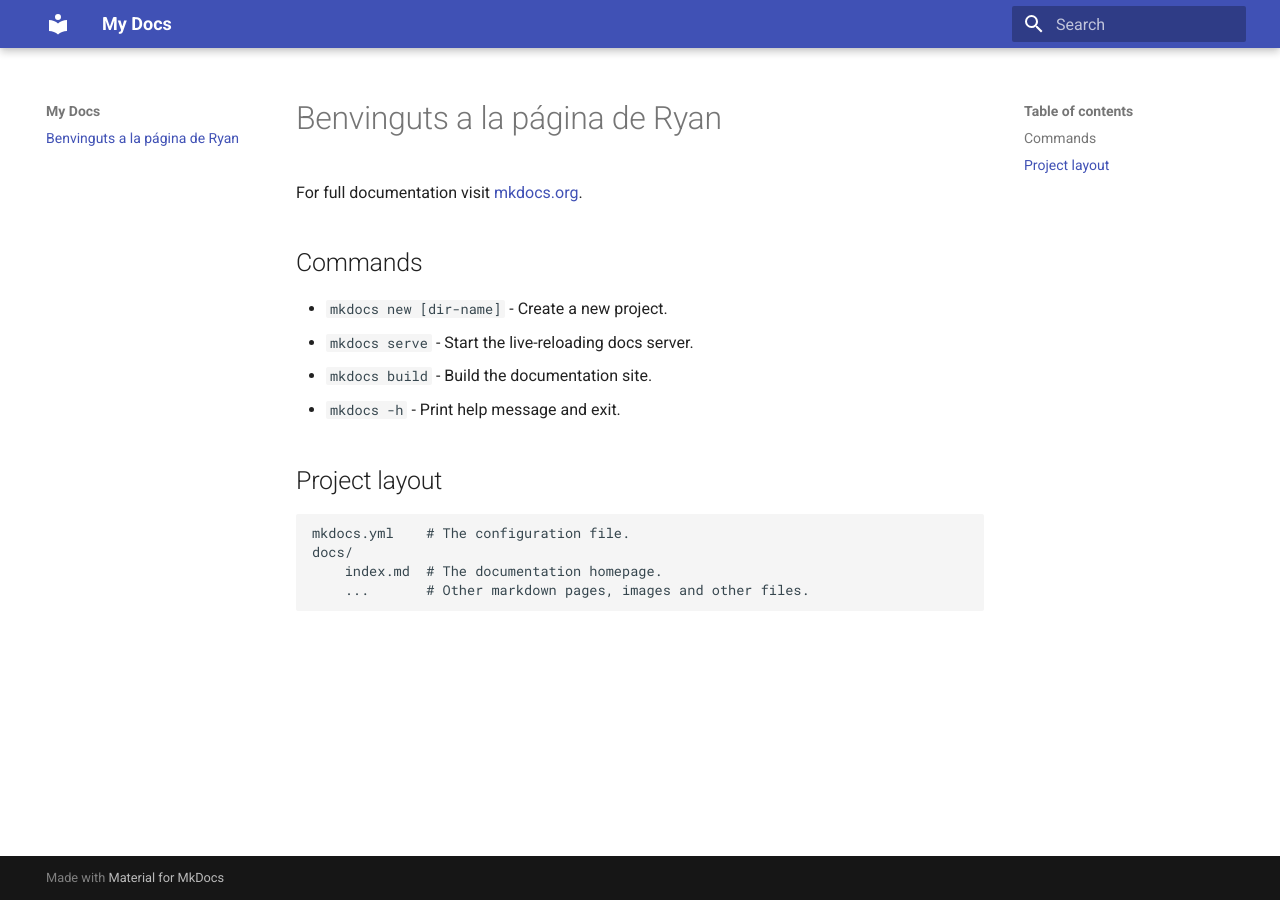
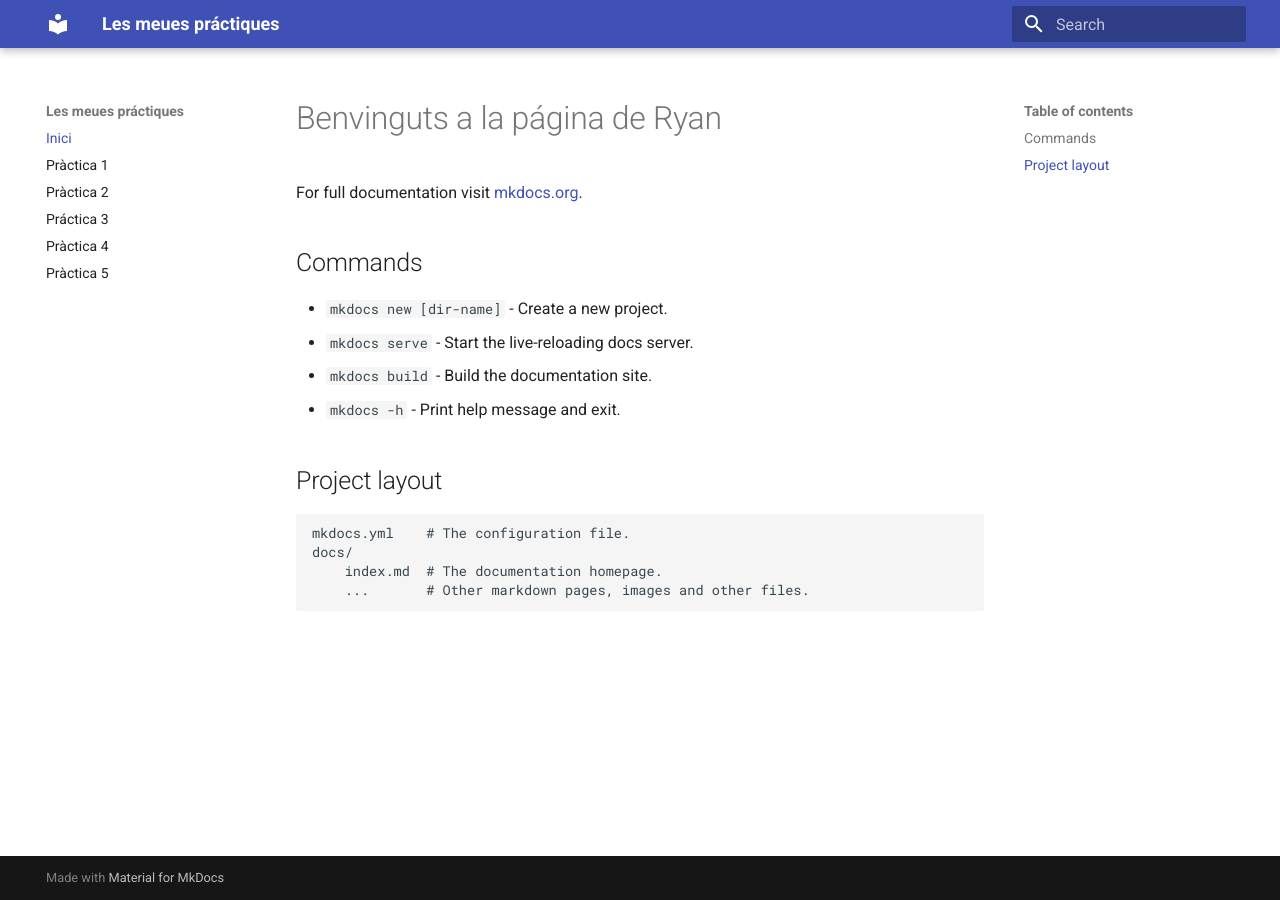
Before and after one commit to ryanwolf97/practica_mkdocs, an MkDocs documentation site: the page built from docs/index.md, in a window 1280 px wide. Built offline with MkDocs 1.6.1 and Material for MkDocs 9.7.7, drawn with Linux system fonts in a browser that asks for light colours.

Commit message:
Organitzar documentació amb MkDocs

```diff
--- a/mkdocs.yml
+++ b/mkdocs.yml
@@ -1,5 +1,12 @@
-site_name: My Docs
+site_name: Les meues práctiques
 
+nav:
+ - Inici: index.md
+ - Pràctica 1: practica1.md
+ - Pràctica 2: practica2.md
+ - Práctica 3: practica3.md
+ - Pràctica 4: practica4.md
+ - Pràctica 5: practica5.md
 theme:
   name: material
   palette:
```
Also changed, not shown: docs/practica1.md (added, +5 -0 lines), docs/practica2.md (added, +5 -0 lines), docs/practica3.md (added, +5 -0 lines), docs/practica4.md (added, +5 -0 lines), docs/practica5.md (added, +5 -0 lines).
